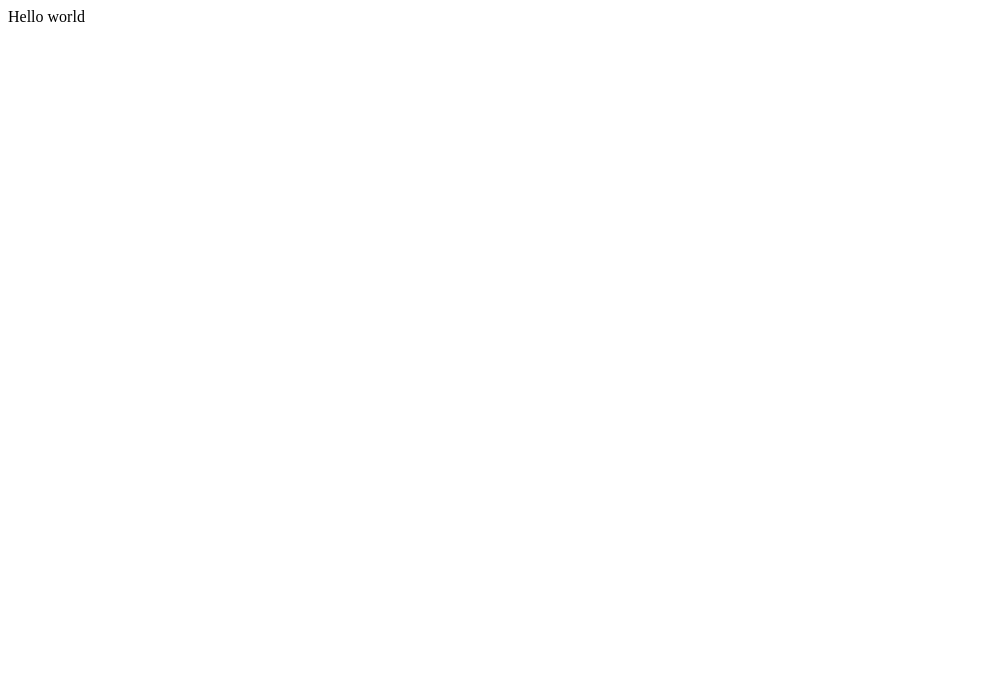
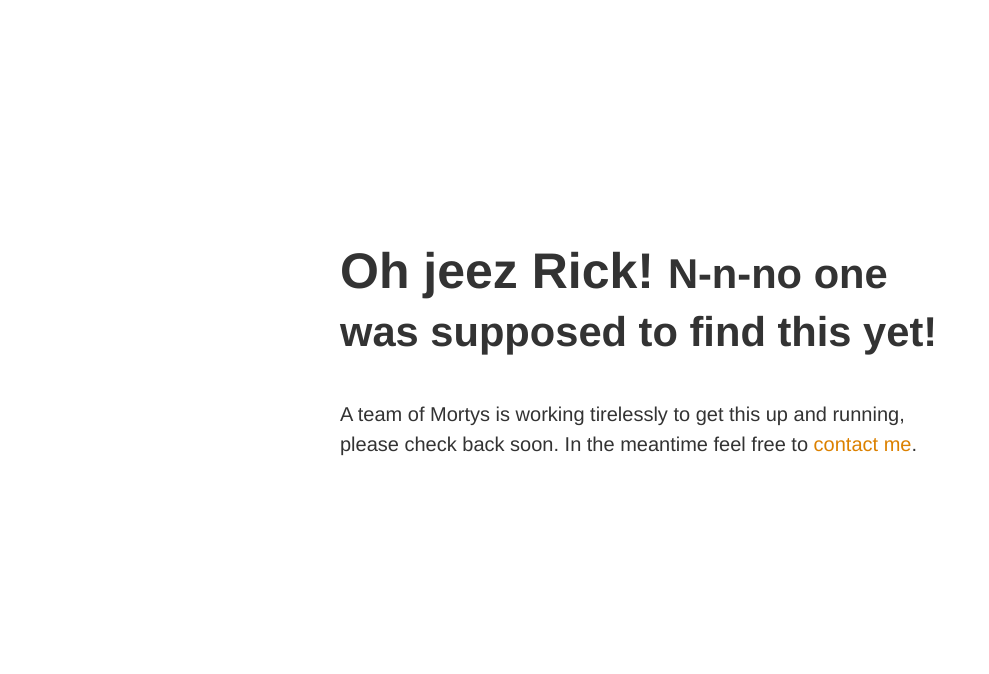
Before and after one commit to eking1082/eking1082.github.io, a plain HTML site: page index.html in a window 1280 px wide. Shown: the whole page, without its empty margins (0-989 px from the left). Drawn offline with Linux system fonts and the light colour scheme.

Commit message:
add under construction page

```diff
--- a/index.html
+++ b/index.html
@@ -1 +1,16 @@
-Hello world
+<!doctype html>
+<title>evancodes.io</title>
+<style>
+  body { text-align: center; padding: 15% 5%; }
+  h1 { font-size: 50px; }
+  body { font: 20px Helvetica, sans-serif; color: #333; }
+  article { display: block; text-align: left; max-width: 600px; margin: 0 auto; }
+	p { line-height: 1.5em; }
+  a { color: #dc8100; text-decoration: none; }
+  a:hover { color: #333; text-decoration: none; }
+</style>
+
+<article>
+    <h1>Oh jeez Rick! <small>N-n-no one was supposed to find this yet!</small></h1>
+    <p>A team of Mortys is working tirelessly to get this up and running, please check back soon. In the meantime feel free to <a href="mailto:e@evancodes.io">contact me</a>.</p>
+</article>
```
